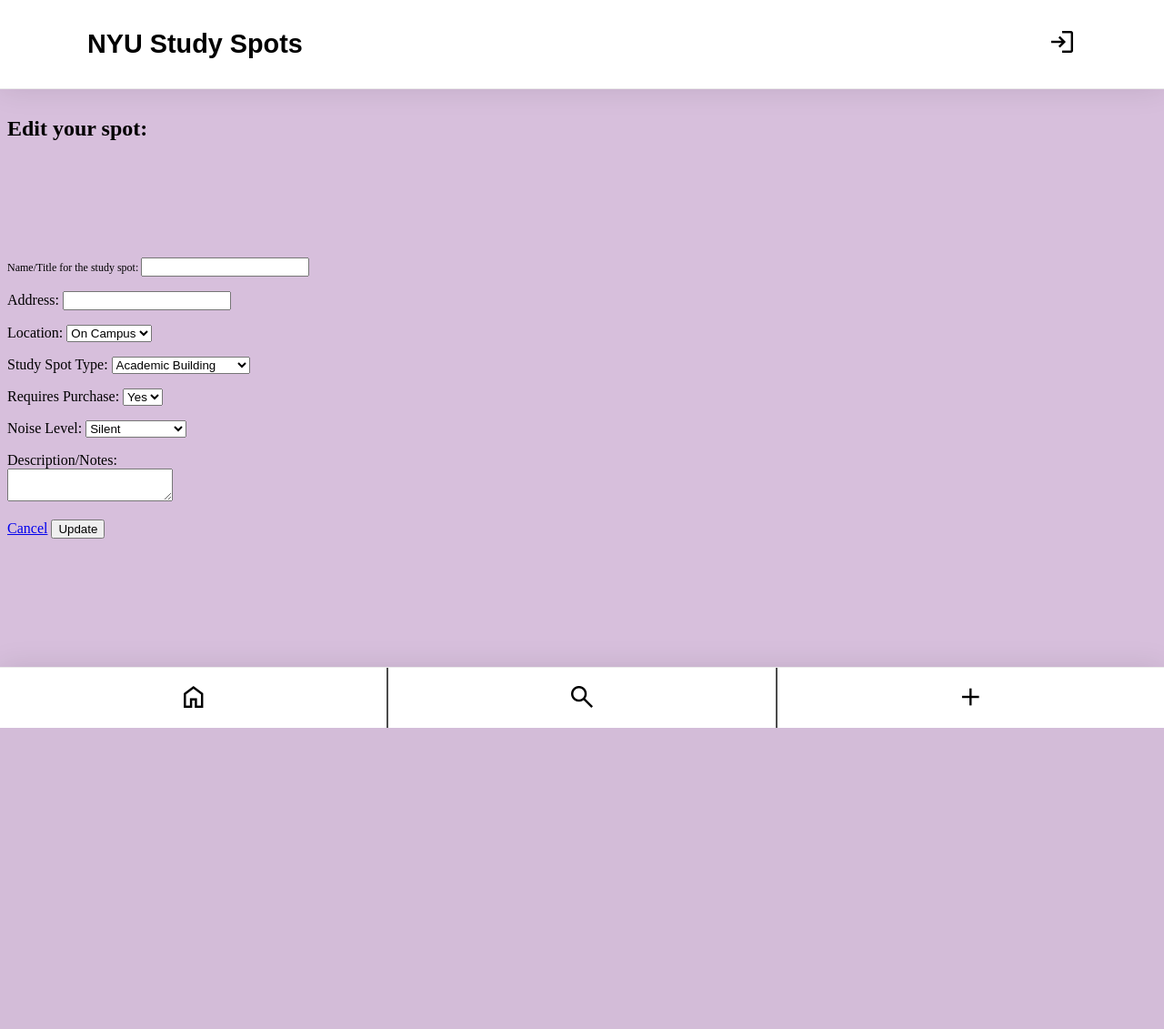
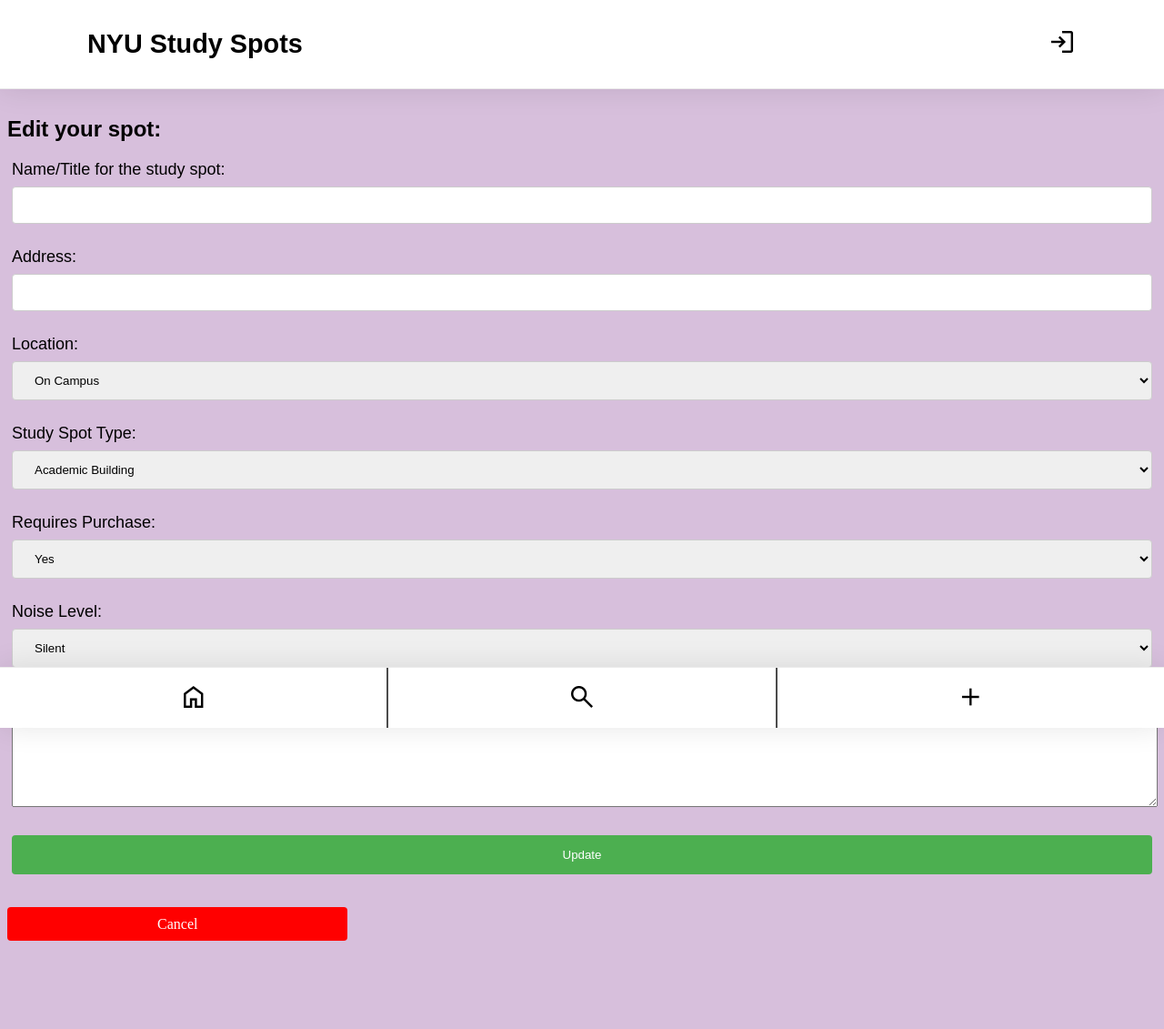
Before and after one commit to software-students-fall2022/web-app-exercise-team-2-1, a Flask app: template templates/edit_spot.html in a window 1280 px wide. Shown: the whole page at 91% size. Before the commit the page ends 800 px from the top, so only its background shows below. Run offline with Flask 2, Linux system fonts and the light colour scheme; the template is opened without the code that fills it, so the values that code supplies are empty; parts of the project's set-up code (start-up, migrations or seed data) failed here and were passed over.

Commit message:
Applied add spot styles to edit spot form

```diff
--- a/app.py
+++ b/app.py
@@ -343,7 +343,7 @@ def add_spot():
 def edit_s(mongoid):
     # Route for the add study spot page
     doc = db.spots.find_one({"_id": ObjectId(mongoid)})
-    return render_template('edit_spot.html', mongoid=mongoid, doc=doc)
+    return render_template('edit_spot.html', mongoid=mongoid, doc=doc, title="Edit Spot")
 
 @app.route('/edit/<mongoid>', methods = ['POST'])
 @flask_login.login_required
--- a/templates/edit_spot.html
+++ b/templates/edit_spot.html
@@ -1,23 +1,10 @@
 {% extends "wrapper.html" %}
 {% block container %}
-
-<!DOCTYPE html>
-<html>
-  <head>
-    <title>App Name Here</title>
-    <link
-      rel="stylesheet"
-      href="{{ url_for('static', filename='css/wrapper.css') }}"
-    />
-  </head>
-  <body>
-    <div class="container">
-      <header>
+<link rel="stylesheet" href="../static/css/add_spot.css"/>
+<div class="form-container">
   <h2>Edit your spot:</h2>
-      </header>
-      <main>
   <form method="POST" action="{{ url_for('edit_spot', mongoid=mongoid) }}">
-          <p class="field">Name/Title for the study spot: <input type="text" id="fitem" name="fitem" value="{{doc.name}}" /><br /></p>
+    <p>Name/Title for the study spot: <input type="text" id="fitem" name="fitem" value="{{doc.name}}" /><br /></p>
     <p>Address: <input type="text" id="faddress" name="faddress" value="{{doc.address}}" /><br /></p>
     <p>Location:
       <select name="flocation" id="flocation" value="{{doc.location}}">
@@ -57,12 +44,9 @@
       <textarea type="text" id="fdescription" name="fdescription" value="{{doc.description}}"></textarea>
     </p>
     <p>
-            <a href="{{ url_for('home')}}">Cancel</a>
       <input type="submit" name="edit-btn" value="Update" />
     </p>
   </form>
-      </main>
+  <a class="cancel-btn" href="{{ url_for('home')}}">Cancel</a>
 </div>
-  </body>
-</html>
 {% endblock %}
```
Lines whose indentation alone changed are shown as unchanged.
